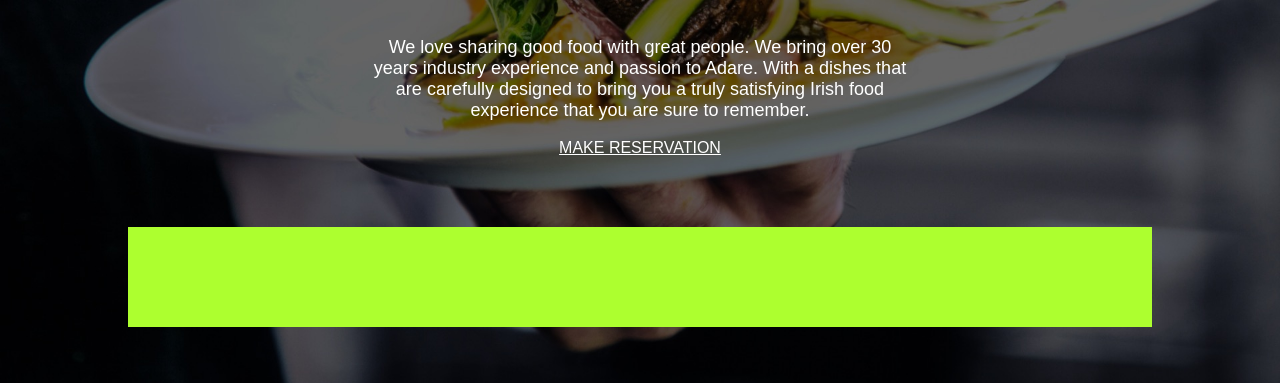
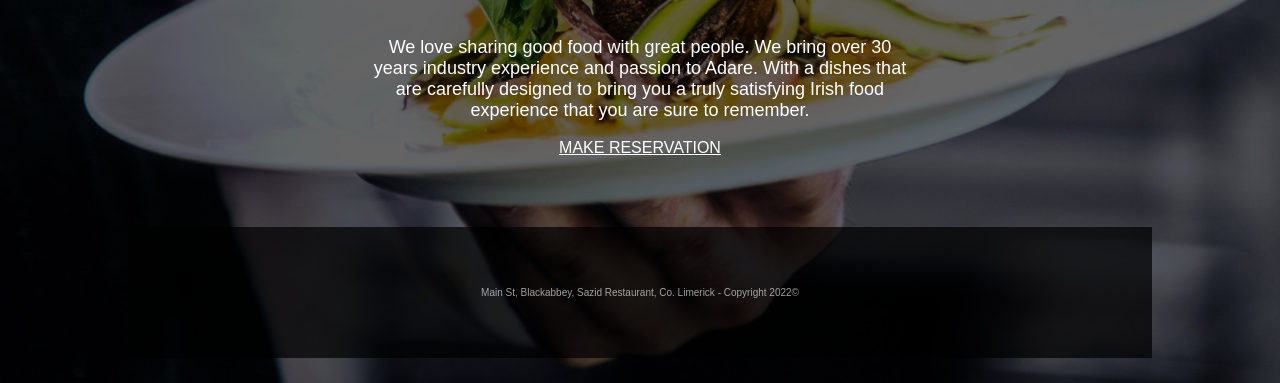
Before and after one commit to sazidahmednassir/sazid_Restaurant, a plain HTML site: page index.html in a window 1280 px wide. Shown: the part 417-800 px from the top of the page. Drawn offline with Linux system fonts and the light colour scheme.

Commit message:
footer  complete

```diff
--- a/index.html
+++ b/index.html
@@ -37,7 +37,11 @@
         </a>
       </main>
 
-      <footer></footer>
+      <footer>
+        <p>
+          Main St, Blackabbey, Sazid Restaurant, Co. Limerick - Copyright 2022©
+        </p>
+      </footer>
     </div>
   </body>
 </html>
--- a/style.css
+++ b/style.css
@@ -65,6 +65,13 @@ a {
   font-family: Arial, Helvetica, sans-serif;
 }
 footer {
-  background-color: greenyellow;
-  height: 100px;
+  background-color: rgba(0, 0, 0, 0.719);
+  /* height: 100px; */
+  padding-top: 50px;
+  padding-bottom: 50px;
 }
+footer p {
+  font-size: 10px;
+  text-align: center;
+  color: rgba(230, 233, 235, 0.683);
+}
```
